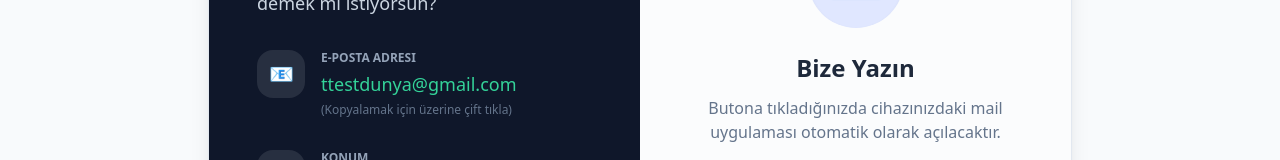
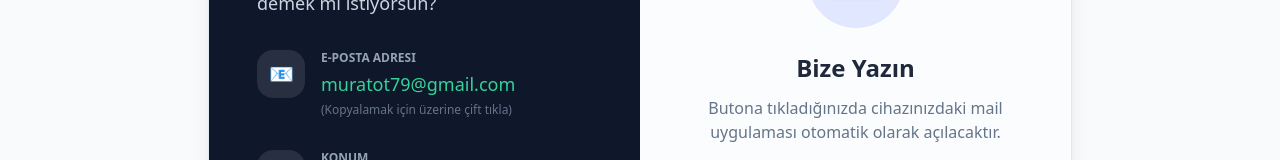
Before and after one commit to kuarkcoin/testdunya, a Next.js app: page /iletisim in a window 1280 px wide. Shown: the part 320-480 px from the top of the page. Built offline with nearby package versions, Linux system fonts and the light colour scheme.

Commit message:
Update page.tsx

```diff
--- a/app/iletisim/page.tsx
+++ b/app/iletisim/page.tsx
@@ -2,7 +2,7 @@ import { Metadata } from 'next';
 import Link from 'next/link';
 
 // 👇 GÜNCELLENEN MAİL ADRESİN
-const MY_EMAIL = "ttestdunya@gmail.com";
+const MY_EMAIL = "muratot79@gmail.com";
 
 export const metadata: Metadata = {
   title: 'İletişim - TestDünya',
```
